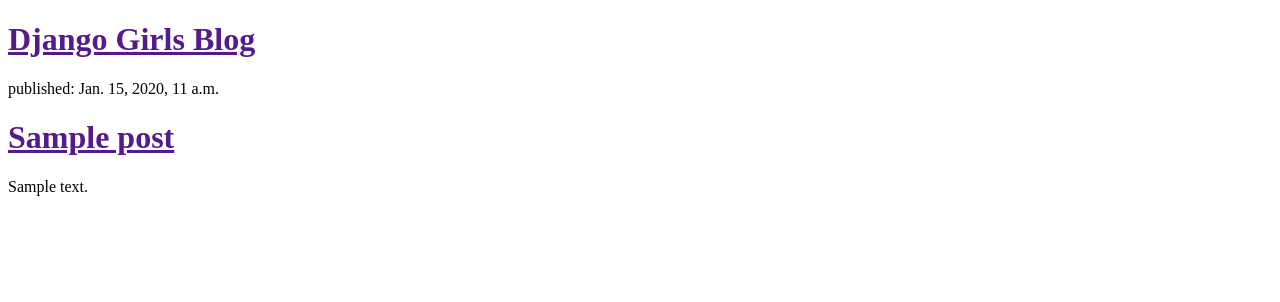
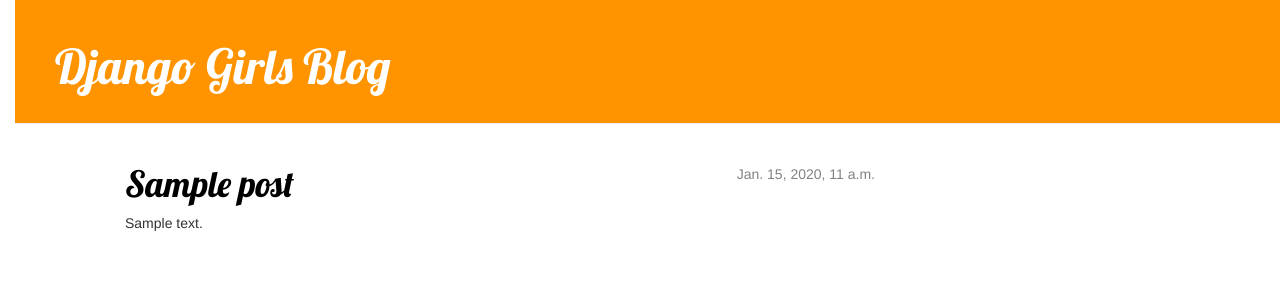
Before and after one commit to lauraenria/my-first-blog, a Django app: template blog/templates/blog/post_list.html in a window 1280 px wide. Shown: the top 302 px of the page. Run offline with Django 3.2, Linux system fonts and the light colour scheme; the template is opened without the code that fills it: values that come from a table or form of the project are taken from there, others are empty; tables that the repository leaves empty hold one stand-in row (values such as "Sample post"); some libraries are stand-ins or nearby versions.

Commit message:
Added view and template for detailed blog post as well as CSS

```diff
--- /dev/null
+++ b/blog/static/css/blog.css
@@ -0,0 +1,57 @@
+body{
+    padding-left: 15px;
+}
+
+h1 a{
+
+    color:  #FCA205;
+    font-family: 'Lobster'
+}
+
+.page-header {
+    background-color: #ff9400;
+    margin-top: 0;
+    padding: 20px 20px 20px 40px;
+}
+
+.page-header h1, .page-header h1 a, .page-header h1 a:visited, .page-header h1 a:active {
+    color: #ffffff;
+    font-size: 36pt;
+    text-decoration: none;
+}
+
+.content {
+    margin-left: 40px;
+}
+
+h1, h2, h3, h4 {
+    font-family: 'Lobster', cursive;
+}
+
+.date {
+    float: right;
+    color: #828282;
+}
+
+.save {
+    float: right;
+}
+
+.post-form textarea, .post-form input {
+    width: 100%;
+}
+
+.top-menu, .top-menu:hover, .top-menu:visited {
+    color: #ffffff;
+    float: right;
+    font-size: 26pt;
+    margin-right: 20px;
+}
+
+.post {
+    margin-bottom: 70px;
+}
+
+.post h1 a, .post h1 a:visited {
+    color: #000000;
+}
--- /dev/null
+++ b/blog/templates/blog/base.html
@@ -0,0 +1,27 @@
+<!DOCTYPE html> {% load staticfiles %}
+<html lang="en">
+
+<head>
+    <meta charset="UTF-8">
+    <title>Laura's DjangoGirlsBlog</title>
+    <link rel="stylesheet" href="//maxcdn.bootstrapcdn.com/bootstrap/3.2.0/css/bootstrap.min.css">
+    <link rel="stylesheet" href="//maxcdn.bootstrapcdn.com/bootstrap/3.2.0/css/bootstrap-theme.min.css">
+    <link rel="stylesheet" href="{% static 'css/blog.css' %}">
+    <link href="https://fonts.googleapis.com/css?family=Lobster&subset=latin,latin-ext" rel="stylesheet" type="text/css">
+
+</head>
+
+<body>
+    <div class="page-header">
+        <h1><a href="/">Django Girls Blog</a></h1>
+    </div>
+    <div class="content container">
+        <div class="row">
+            <div class="col-md-8">
+                {% block content %} {% endblock %}
+            </div>
+        </div>
+    </div>
+</body>
+
+</html>
--- a/blog/templates/blog/post_list.html
+++ b/blog/templates/blog/post_list.html
@@ -1,23 +1,17 @@
-<!DOCTYPE html>
-<html lang="en">
-
-<head>
-    <meta charset="UTF-8">
-    <title>Laura's DjangoGirlsBlog</title>
-    <link rel="stylesheet" href="post_list_styles.css">
-</head>
-
-<body>
-    <div>
-        <h1><a href="">Django Girls Blog</a></h1>
+{% extends 'blog/base.html' %} {% block content %}
+<div class="content container">
+    <div class="row">
+        <div class="col-md-8">
+            {% for post in posts %}
+            <div class="post">
+                <div class="date">
+                    {{ post.published_date }}
+                </div>
+                <h1><a href="{% url 'post_detail' pk=post.pk %}">{{ post.title }}</a></h1>
+                <p>{{ post.text|linebreaksbr }}</p>
+            </div>
+            {% endfor %}
+        </div>
     </div>
-    {% for post in post %}
-    <div>
-        <p>published: {{ post.published_date }}</p>
-        <h1><a href="">{{ post.title }}</a></h1>
-        <p>{{ post.text|linebreaksbr }}</p>
-    </div>
-    {% endfor %}
-</body>
-
-</html>
+</div>
+{% endblock content %}
--- a/blog/templates/blog/post_list_styles.css
+++ /dev/null
@@ -1,3 +0,0 @@
-body{
-    background-image: url "http://thecutestblogontheblock.com/wp-content/uploads/2012/06/Love-In-Literature-3C-free-blog-background-layout-template-vintage-valentine-1000x500.jpg";
-}
--- a/blog/urls.py
+++ b/blog/urls.py
@@ -3,4 +3,5 @@
 
 urlpatterns = [
     url(r'^$', views.post_list, name='post_list'),
+    url(r'^post/(?P<pk>[0-9]+)/$', views.post_detail, name='post_detail'),
 ]
```
Also changed, not shown: blog/templates/blog/post_detail.html (added, +13 -0 lines), blog/views.py (+6 -2 lines).
